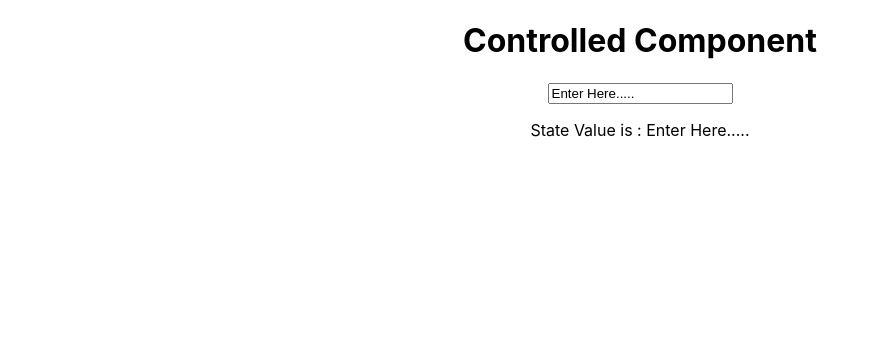
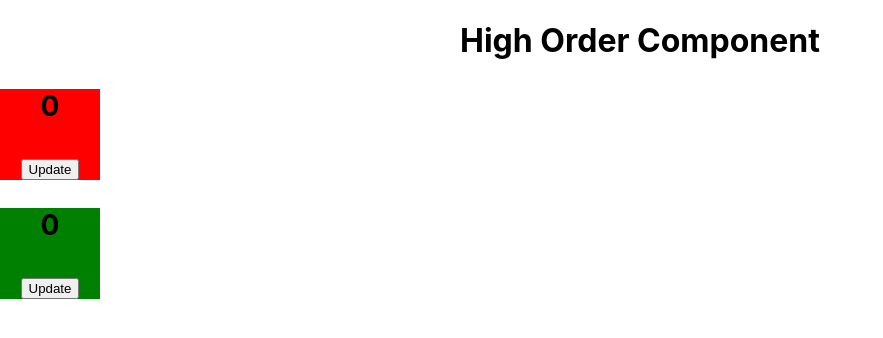
Before and after one commit to Anishkumardiwan/ReactJs-Practice, a React (Create React App) app: page / in a window 1280 px wide. Shown: the top 338 px of the page, without its empty margins (0-883 px from the left). Built offline with nearby package versions, Linux system fonts and the light colour scheme.

Commit message:
HighOrderComponent

```diff
--- a/src/App.js
+++ b/src/App.js
@@ -8,12 +8,36 @@ const App = () => {
 
   return (
     <div className='App'>
-      <h1>Controlled Component</h1>
-      <input type="text" value={val} onChange={(e)=>setVal(e.target.value)} />
-      <p>State Value is : {val}</p>
+      <h1>High Order Component</h1>
+      <HOCRed cmp={Counter} />
+      <HOCGreen cmp={Counter} />
     </div>
   );
 
 }
 
+const HOCRed = (props) => {
+  return(
+    <h2 style={{backgroundColor:'red',width:100}}> <props.cmp/> </h2>
+  );
+}
+
+const HOCGreen = (props) => {
+  return(
+    <h2 style={{backgroundColor:'green',width:100}}> <props.cmp/> </h2>
+  );
+}
+
+const Counter = () => {
+
+  const [Count, setCount] = useState(0)
+
+  return (
+    <>
+      <h3> {Count} </h3>
+      <button onClick={() => setCount(Count + 1)}>Update</button>
+    </>
+  );
+}
+
 export default App;
--- /dev/null
+++ b/src/Component/Student.js
@@ -0,0 +1,6 @@
+
+const Student = () =>{
+
+}
+
+export default Student;
--- a/src/Component/User.js
+++ b/src/Component/User.js
@@ -1,14 +1,14 @@
-import React, { useState , forwardRef } from 'react';
+import React, { useState} from 'react';
 
-const User = (props , ref) => {
+const User = (props) => {
 
   // console.log(ref)
   // const data = props;
   return (
     <>
-    <input ref={ref} type="text" />
+    <input type="text" />
     </>
   );
 }
 
-export default forwardRef(User);
+export default User;
```
